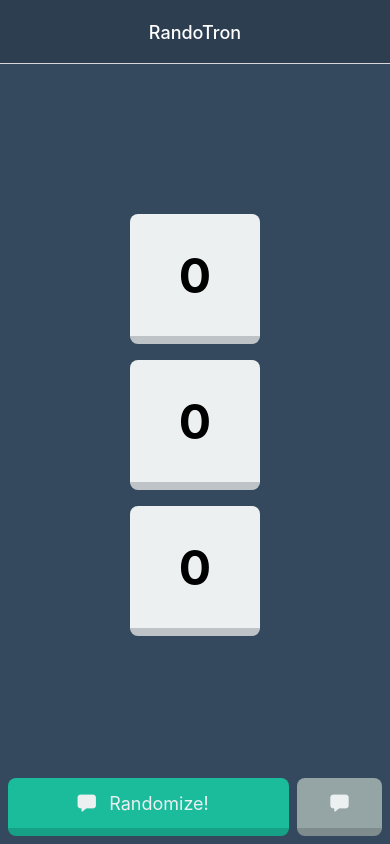
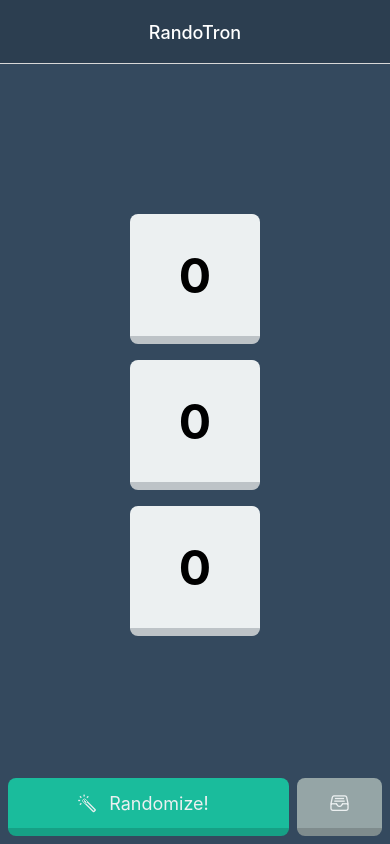
Before and after one commit to amindevv/RandoTron, a React Native app: screen / in a window 390 px wide. Built offline with nearby package versions, Linux system fonts and the light colour scheme.

Commit message:
fix: issue with vector icons

```diff
--- a/src/components/HistoryButton.tsx
+++ b/src/components/HistoryButton.tsx
@@ -12,7 +12,7 @@ const HistoryButton = ({onPress}: Props) => {
       style={styles.button}
       activeOpacity={0.8}
       onPress={onPress}>
-      <Icon name="chatbox" size={21} color={'#ecf0f1'} />
+      <Icon name="file-tray-full-outline" size={21} color={'#ecf0f1'} />
     </TouchableOpacity>
   );
 };
--- a/src/components/RandomButton.tsx
+++ b/src/components/RandomButton.tsx
@@ -12,7 +12,7 @@ const RandoButton = ({onPress}: Props) => {
       style={styles.button}
       activeOpacity={0.8}
       onPress={onPress}>
-      <Icon name="chatbox" size={21} color={'#ecf0f1'} />
+      <Icon name="color-wand-outline" size={21} color={'#ecf0f1'} />
       <Text style={styles.text}>Randomize!</Text>
     </TouchableOpacity>
   );
```
Also changed, not shown: 2 other files (tests, documents, lock files or other folders).
